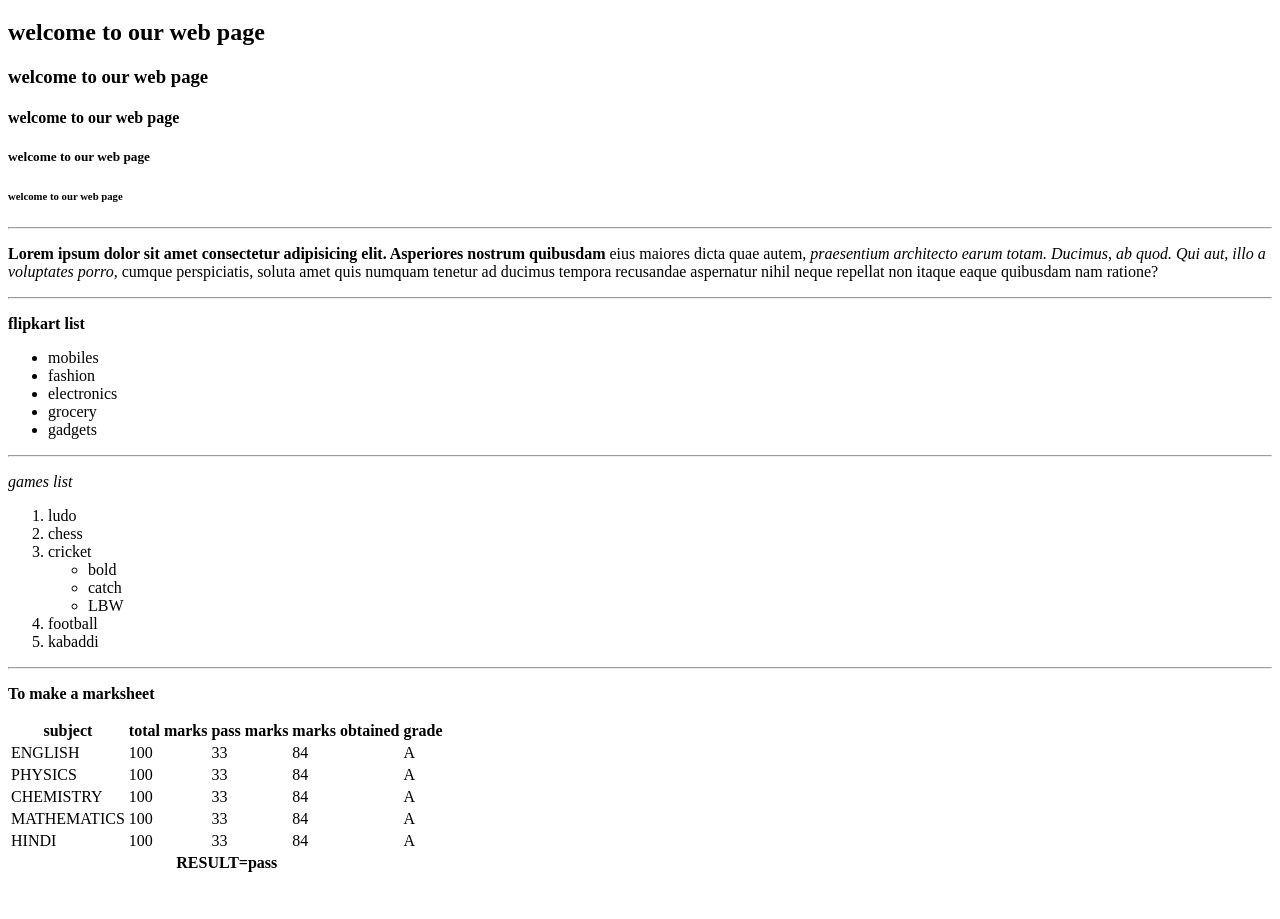
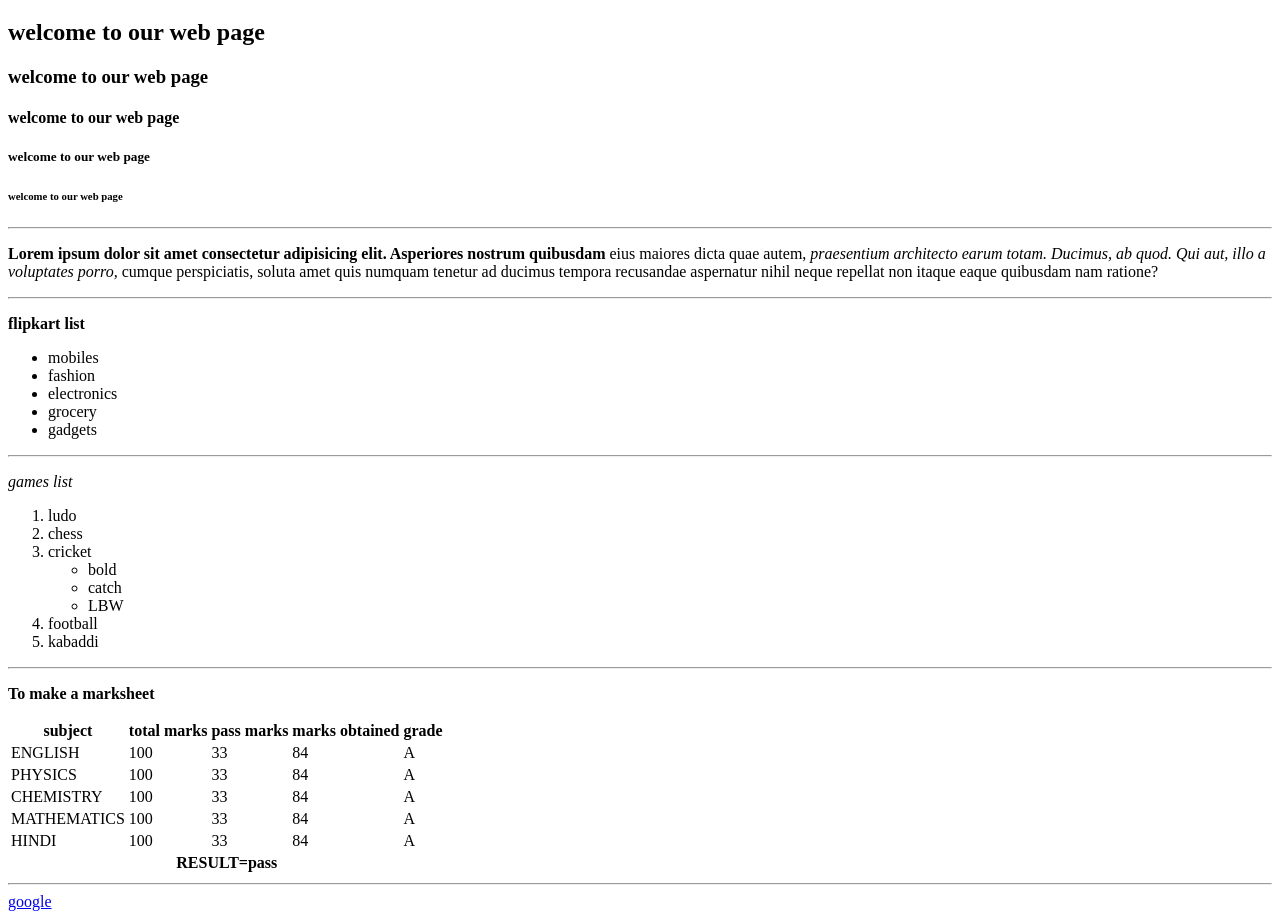
Before and after one commit to rahulkr8235/html-new-file-, a plain HTML site: page index.html in a window 1280 px wide. Shown: the part 61-980 px from the top of the page. Before the commit the page ends 944 px from the top, so only its background shows below. Drawn offline with Linux system fonts and the light colour scheme.

Commit message:
just used anchor tag

```diff
--- a/index.html
+++ b/index.html
@@ -98,6 +98,8 @@
             <th colspan="5"> RESULT=pass</th>
         </tfoot>
     </table>
+    <hr>
+ <a href="https:\\ www.google.com" target="_blank">google</a>
 
 
 </body>
```
